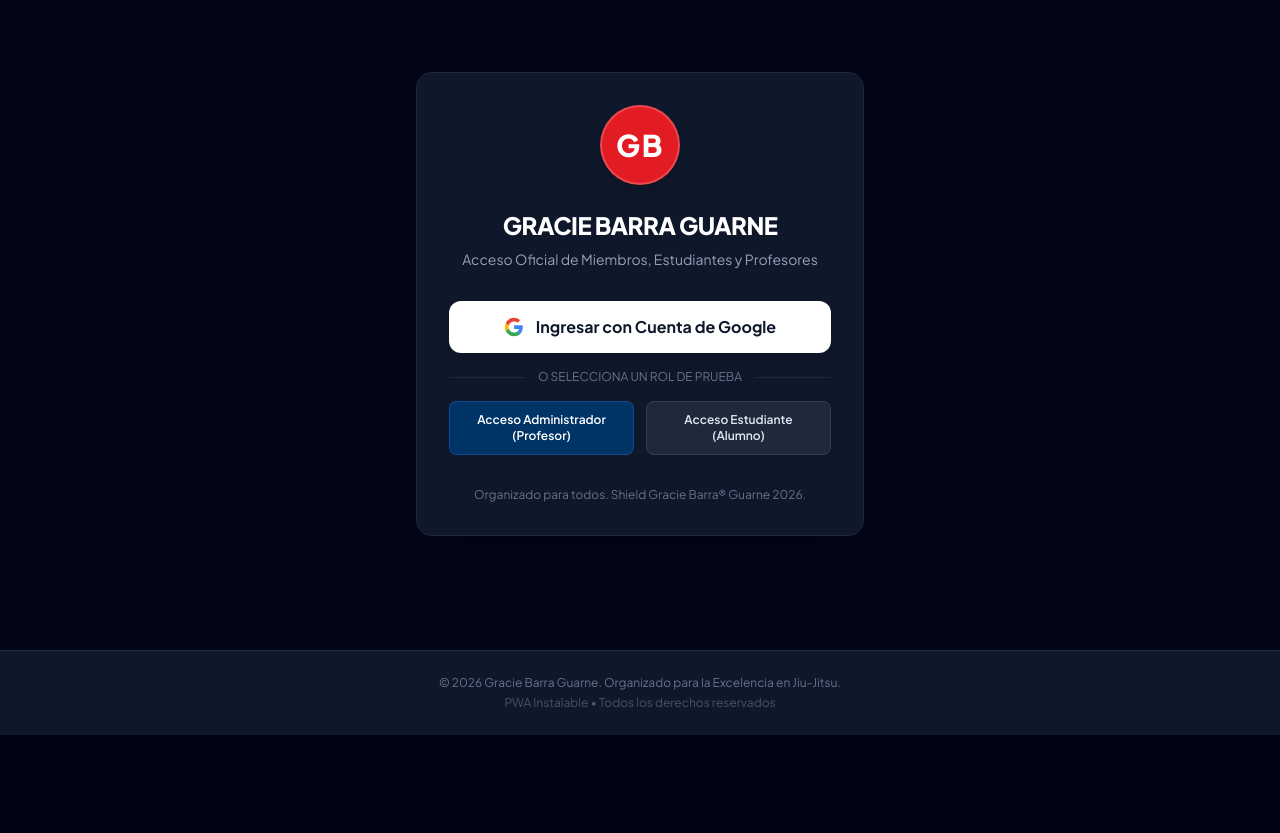
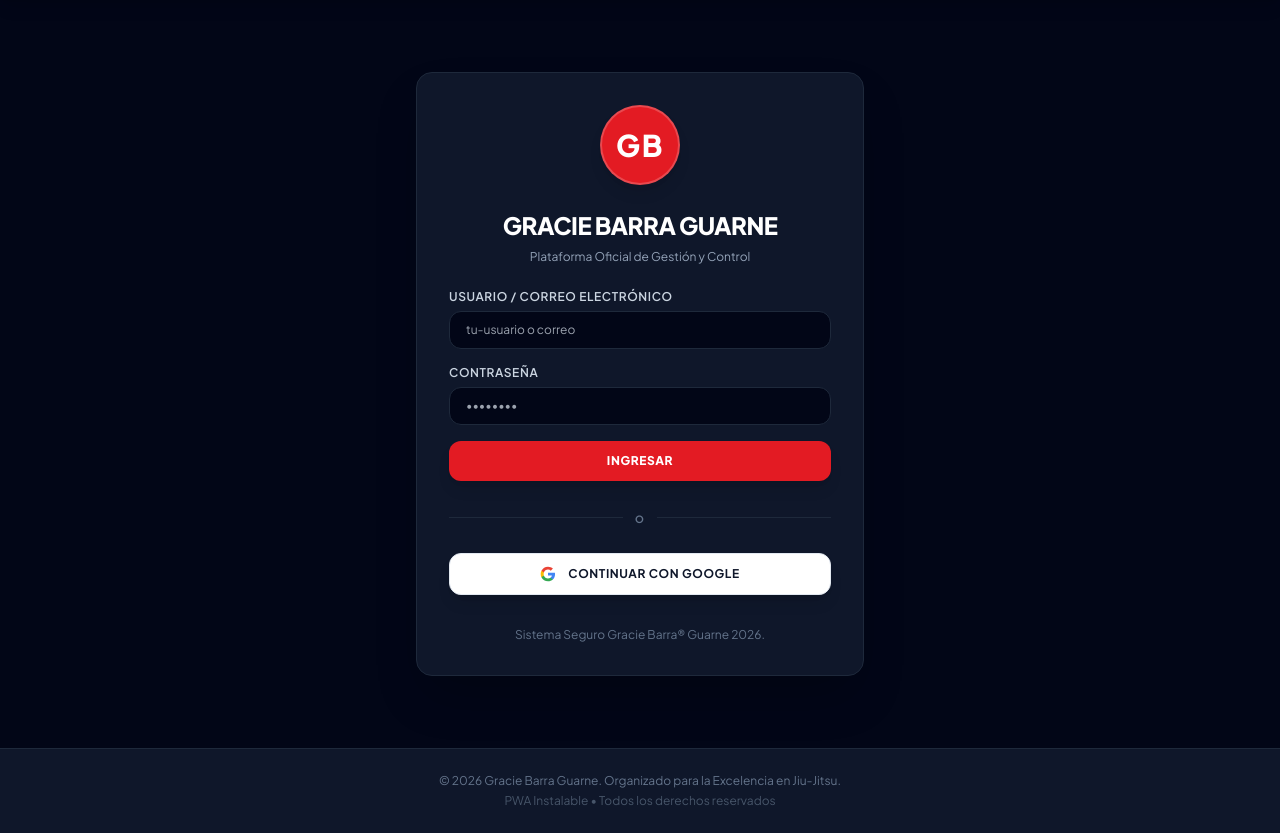
Before and after one commit to jpierre09/gracie-barra-giuarne, a Django app: page /login/ in a window 1280 px wide. Shown: the part 65-898 px from the top of the page. Before the commit the page ends 800 px from the top, so only its background shows below. Run offline with Django 5.2, Linux system fonts and the light colour scheme; some libraries are stand-ins or nearby versions.

Commit message:
feat(auth): implement manual login with email support
Add credential-based authentication allowing users to log in using either their username or email address, including error handling and template integration.

```diff
--- a/apps/core/views.py
+++ b/apps/core/views.py
@@ -18,9 +18,31 @@ def index_view(request):
         return redirect('admin_dashboard')
     return redirect('student_profile')
 
+from django.contrib.auth import authenticate, login
+
 def login_view(request):
     if request.user.is_authenticated:
         return redirect('index')
+
+    if request.method == 'POST':
+        username_input = request.POST.get('username', '').strip()
+        password_input = request.POST.get('password', '').strip()
+
+        # Try authenticating by username or email
+        user = authenticate(request, username=username_input, password=password_input)
+        if user is None and '@' in username_input:
+            try:
+                user_obj = User.objects.get(email__iexact=username_input)
+                user = authenticate(request, username=user_obj.username, password=password_input)
+            except User.DoesNotExist:
+                user = None
+
+        if user is not None:
+            login(request, user)
+            return redirect('index')
+        else:
+            return render(request, 'login.html', {'error': 'Usuario o contraseña incorrectos.'})
+
     return render(request, 'login.html')
 
 @login_required
--- a/templates/login.html
+++ b/templates/login.html
@@ -3,44 +3,64 @@
 {% block title %}Iniciar Sesión - Gracie Barra Guarne{% endblock %}
 
 {% block content %}
-<div class="max-w-md mx-auto my-12 bg-slate-900 border border-slate-800 rounded-2xl p-8 shadow-2xl text-center">
+<div class="max-w-md mx-auto my-12 bg-slate-900 border border-slate-800 rounded-2xl p-8 shadow-2xl text-center relative overflow-hidden">
     <!-- Team Badge -->
     <div class="w-20 h-20 mx-auto rounded-full bg-gb-red flex items-center justify-center font-extrabold text-white text-3xl tracking-wider shadow-lg border-2 border-white/20 mb-6">
         GB
     </div>
 
     <h2 class="text-2xl font-black text-white uppercase tracking-tight">Gracie Barra Guarne</h2>
-    <p class="text-sm text-slate-400 mt-2">Acceso Oficial de Miembros, Estudiantes y Profesores</p>
+    <p class="text-xs text-slate-400 mt-2">Plataforma Oficial de Gestión y Control</p>
+
+    <!-- Standard Login Form -->
+    <form method="post" action="{% url 'login' %}" class="mt-6 space-y-4 text-left">
+        {% csrf_token %}
+
+        {% if error %}
+        <div class="bg-red-500/10 border border-red-500/30 text-red-400 p-3 rounded-xl text-xs font-medium">
+            {{ error }}
+        </div>
+        {% endif %}
+
+        <div>
+            <label class="block text-xs font-semibold text-slate-300 mb-1.5 uppercase tracking-wider">
+                Usuario / Correo Electrónico
+            </label>
+            <input type="text" name="username" required placeholder="tu-usuario o correo" class="w-full bg-slate-950 border border-slate-800 focus:border-blue-600 rounded-xl px-4 py-2.5 text-xs text-white outline-none transition">
+        </div>
+
+        <div>
+            <label class="block text-xs font-semibold text-slate-300 mb-1.5 uppercase tracking-wider">
+                Contraseña
+            </label>
+            <input type="password" name="password" required placeholder="••••••••" class="w-full bg-slate-950 border border-slate-800 focus:border-blue-600 rounded-xl px-4 py-2.5 text-xs text-white outline-none transition">
+        </div>
+
+        <button type="submit" class="w-full bg-gb-red hover:bg-red-700 text-white font-extrabold py-3 px-4 rounded-xl shadow-lg transition duration-200 uppercase tracking-wider text-xs active:scale-95">
+            Ingresar
+        </button>
+    </form>
+
+    <div class="relative my-6 text-center">
+        <div class="absolute inset-0 flex items-center"><div class="w-full border-t border-slate-800"></div></div>
+        <span class="relative bg-slate-900 px-3 text-[10px] text-slate-500 uppercase tracking-widest font-bold">O</span>
+    </div>
 
     <!-- Google Login Button -->
-    <div class="mt-8 space-y-4">
-        <a href="/accounts/google/login/" class="w-full flex items-center justify-center gap-3 bg-white hover:bg-slate-100 text-slate-900 font-bold py-3.5 px-4 rounded-xl shadow-lg transition duration-200">
-            <svg class="w-5 h-5" viewBox="0 0 24 24">
+    <div class="space-y-4">
+        <a href="/accounts/google/login/" class="w-full flex items-center justify-center gap-3 bg-white hover:bg-slate-100 text-slate-900 font-bold py-3 px-4 rounded-xl shadow-lg transition duration-200 border border-slate-200 text-xs">
+            <svg class="w-4 h-4 shrink-0" viewBox="0 0 24 24">
                 <path fill="#4285F4" d="M22.56 12.25c0-.78-.07-1.53-.2-2.25H12v4.26h5.92c-.26 1.37-1.04 2.53-2.21 3.31v2.77h3.57c2.08-1.92 3.28-4.74 3.28-8.09z"/>
                 <path fill="#34A853" d="M12 23c2.97 0 5.46-.98 7.28-2.66l-3.57-2.77c-.98.66-2.23 1.06-3.71 1.06-2.86 0-5.29-1.93-6.16-4.53H2.18v2.84C3.99 20.53 7.7 23 12 23z"/>
                 <path fill="#FBBC05" d="M5.84 14.09c-.22-.66-.35-1.36-.35-2.09s.13-1.43.35-2.09V7.06H2.18C1.43 8.55 1 10.22 1 12s.43 3.45 1.18 4.94l2.85-2.22.81-.63z"/>
                 <path fill="#EA4335" d="M12 5.38c1.62 0 3.06.56 4.21 1.64l3.15-3.15C17.45 2.09 14.97 1 12 1 7.7 1 3.99 3.47 2.18 7.06l3.66 2.84c.87-2.6 3.3-4.52 6.16-4.52z"/>
             </svg>
-            Ingresar con Cuenta de Google
+            <span class="font-bold uppercase tracking-wider">Continuar con Google</span>
         </a>
-
-        <div class="relative my-6">
-            <div class="absolute inset-0 flex items-center"><div class="w-full border-t border-slate-800"></div></div>
-            <div class="relative flex justify-center text-xs uppercase"><span class="bg-slate-900 px-3 text-slate-500">O Selecciona un Rol de Prueba</span></div>
-        </div>
-
-        <div class="grid grid-cols-2 gap-3">
-            <a href="/?simulated_user=admin" class="bg-gb-blue hover:bg-gb-accent text-white font-semibold py-2.5 px-3 rounded-lg text-xs border border-blue-500/30 transition">
-                Acceso Administrador (Profesor)
-            </a>
-            <a href="/?simulated_user=estudiante" class="bg-slate-800 hover:bg-slate-700 text-slate-200 font-semibold py-2.5 px-3 rounded-lg text-xs border border-slate-700 transition">
-                Acceso Estudiante (Alumno)
-            </a>
-        </div>
     </div>
 
     <p class="text-xs text-slate-500 mt-8">
-        Organizado para todos. Shield Gracie Barra® Guarne 2026.
+        Sistema Seguro Gracie Barra® Guarne 2026.
     </p>
 </div>
 {% endblock %}
```
